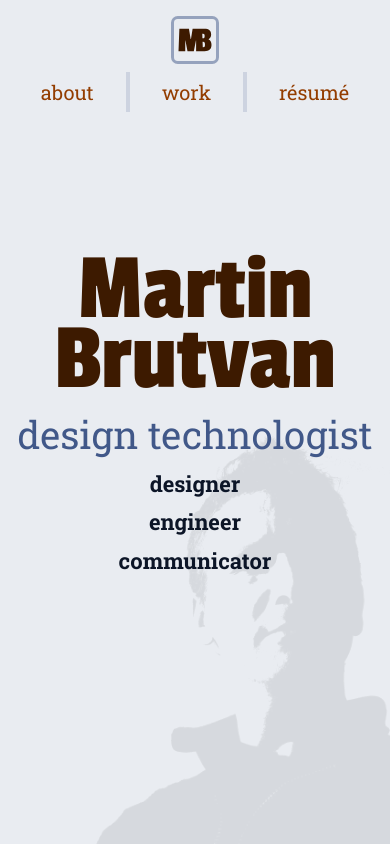
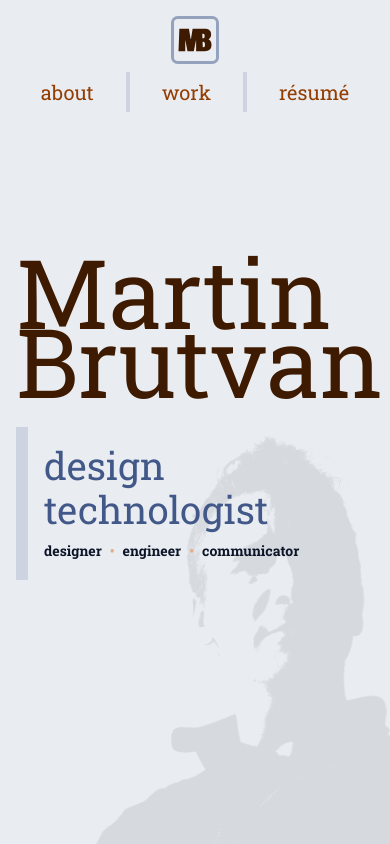
Before and after one commit to bigfishdesign13/martin-brutvan-portfolio, a Next.js app: page / in a window 390 px wide. Built offline with nearby package versions, Linux system fonts and the light colour scheme.

Commit message:
udpated mmobile layout for homepage

```diff
--- a/src/app/page.tsx
+++ b/src/app/page.tsx
@@ -1,38 +1,34 @@
 import Heading from "../components/Heading";
-// import Image from "next/image";
 
 export default function Home() {
   return (
     <>
       <div className="flex flex-col h-[65vh] justify-center">
-        <div className="flex items-center md:items-start flex-col md:ps-16 py-[4rem] md:border-s-[12px] md:border-light-border-tertiary md:w-min">
+        <div className="flex items-start flex-col md:ps-16 py-[4rem] md:border-s-[12px] md:border-light-border-tertiary md:w-min">
           <Heading
             level="h1"
             size="display1"
-            // className="font-heading base:text-base sm:text-sm md:text-md lg:text-lg xl:text-xl text-light-heading-primary"
-            className="text-light-heading-primary leading-[.72] text-center md:text-left"
+            className="text-light-heading-primary leading-[.72] text-left w-min"
           >
             Martin Brutvan
           </Heading>
+          <div className="border-s-[12px] md:border-0 border-light-border-tertiary ps-4 py-4 md:py-0 sm:ps-8 md:ps-0 mt-8 md:mt-4">
             <Heading
               level="h2"
               size="heading4"
               fontFamily="alt"
-            className="text-light-heading-tertiary mt-4 leading-[1.2] text-center md:text-left"
+              className="text-light-heading-tertiary leading-[1.15] text-left w-min md:w-auto"
             >
               design technologist
             </Heading>
-          <p className="flex flex-col md:flex-row items-center mt-2 md:mt-0 text-light-heading-secondary text-[22px] font-bold">
+            <p className="flex flex-row items-center mt-2 md:mt-0 text-light-heading-secondary text-[14px] sm:text-[18px] md:text-[22px] font-bold">
               <span>designer</span>
-            <span className="mx-2 text-light-border-primary hidden md:inline">
-              &bull;
-            </span>
+              <span className="mx-2 text-light-border-primary">&bull;</span>
               <span>engineer</span>
-            <span className="mx-2 text-light-border-primary hidden md:inline">
-              &bull;
-            </span>
+              <span className="mx-2 text-light-border-primary">&bull;</span>
               <span>communicator</span>
             </p>
+          </div>
         </div>
       </div>
     </>
```
Lines whose indentation alone changed are shown as unchanged.
